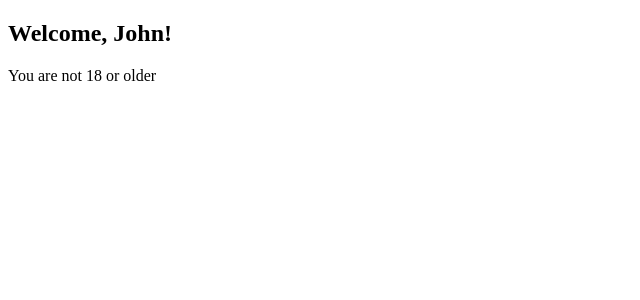
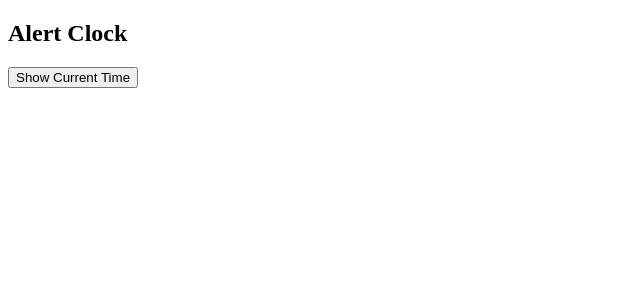
Before and after one commit to Iamarainbow2/Exercices, a React (Vite) app in the folder React/: page / in a window 1280 px wide. Shown: the top 300 px of the page, without its empty margins (0-640 px from the left). Built offline with nearby package versions, Linux system fonts and the light colour scheme; the HTML template or start-up script is replaced by a standard one.

Commit message:
clock alert added

```diff
--- a/React/src/App.jsx
+++ b/React/src/App.jsx
@@ -1,15 +1,9 @@
-import Welcome from "./Components/Welcome"
-
+import AlertClock from "./Components/AlertClock"
 function App() {
 
   return (
     <>
-      <Welcome
-        age={11}
-        firstName="John"
-      />
-
-
+      <AlertClock/>
     </>
   )
   }
--- a/React/src/Components/Age.jsx
+++ /dev/null
@@ -1,12 +0,0 @@
-function Age(props) {
-
-    const {age} = props;
-
-      return (
-        <>
-          {age > 18 ? <p>Your age is {age}</p> : <p>You are not 18 or older</p>}
-        </>
-      )
-      }
-
-    export default Age
--- /dev/null
+++ b/React/src/Components/AlertClock.jsx
@@ -0,0 +1,16 @@
+
+function AlertClock() {
+    const handleButtonClick = () => {
+      const currentTime = new Date().toLocaleTimeString();
+      alert(`Current time is: ${currentTime}`);
+    };
+
+    return (
+      <div>
+        <h2>Alert Clock</h2>
+        <button onClick={handleButtonClick}>Show Current Time</button>
+      </div>
+    );
+  }
+
+  export default AlertClock;
--- a/React/src/Components/Welcome.jsx
+++ /dev/null
@@ -1,18 +0,0 @@
-
-import Age from "./Age";
-
-function Welcome(props) {
-
-  const { firstName = 'Guest' ,age} = props;
-
-
-    return (
-      <>
-        <h2>Welcome, {firstName}!</h2>
-
-       <Age age={age}/>
-      </>
-    )
-    }
-
-  export default Welcome
```
